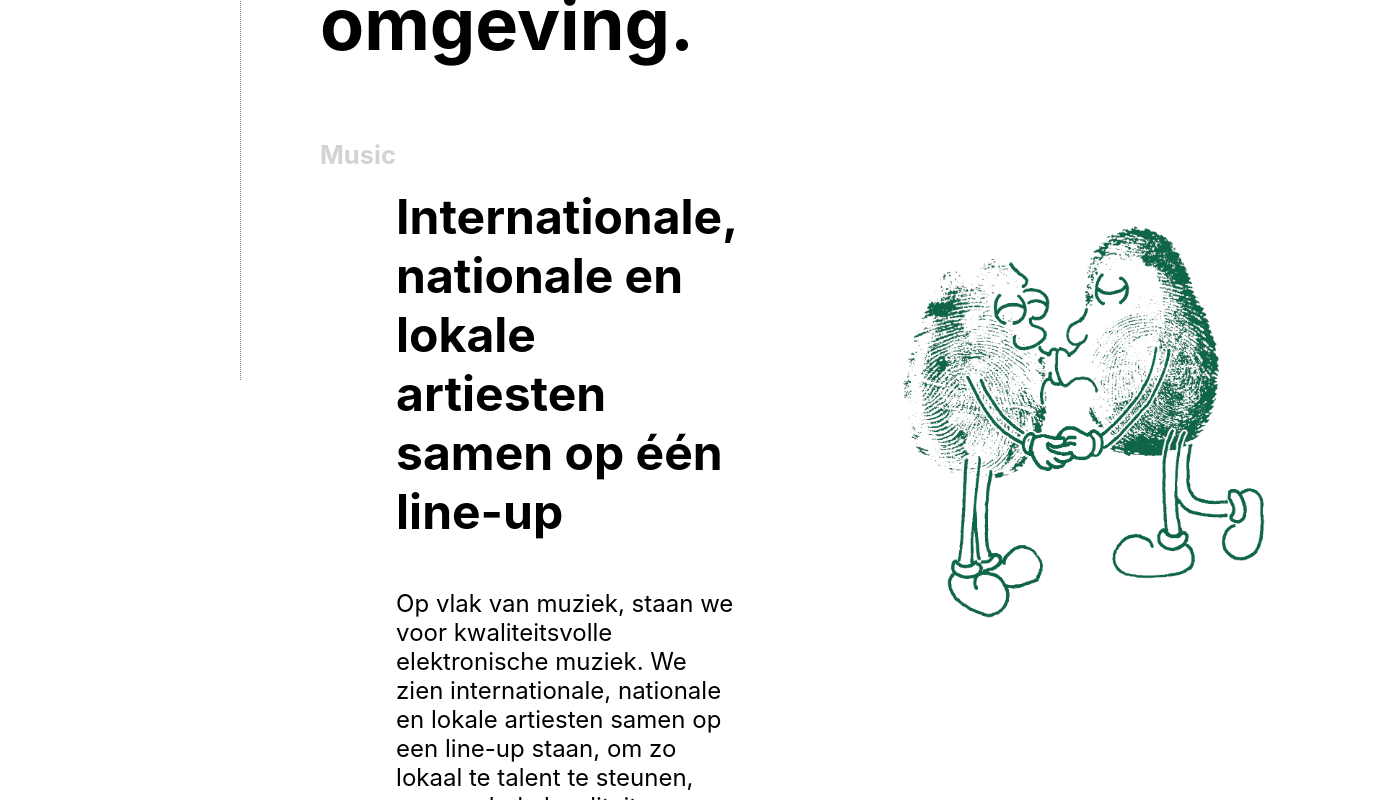
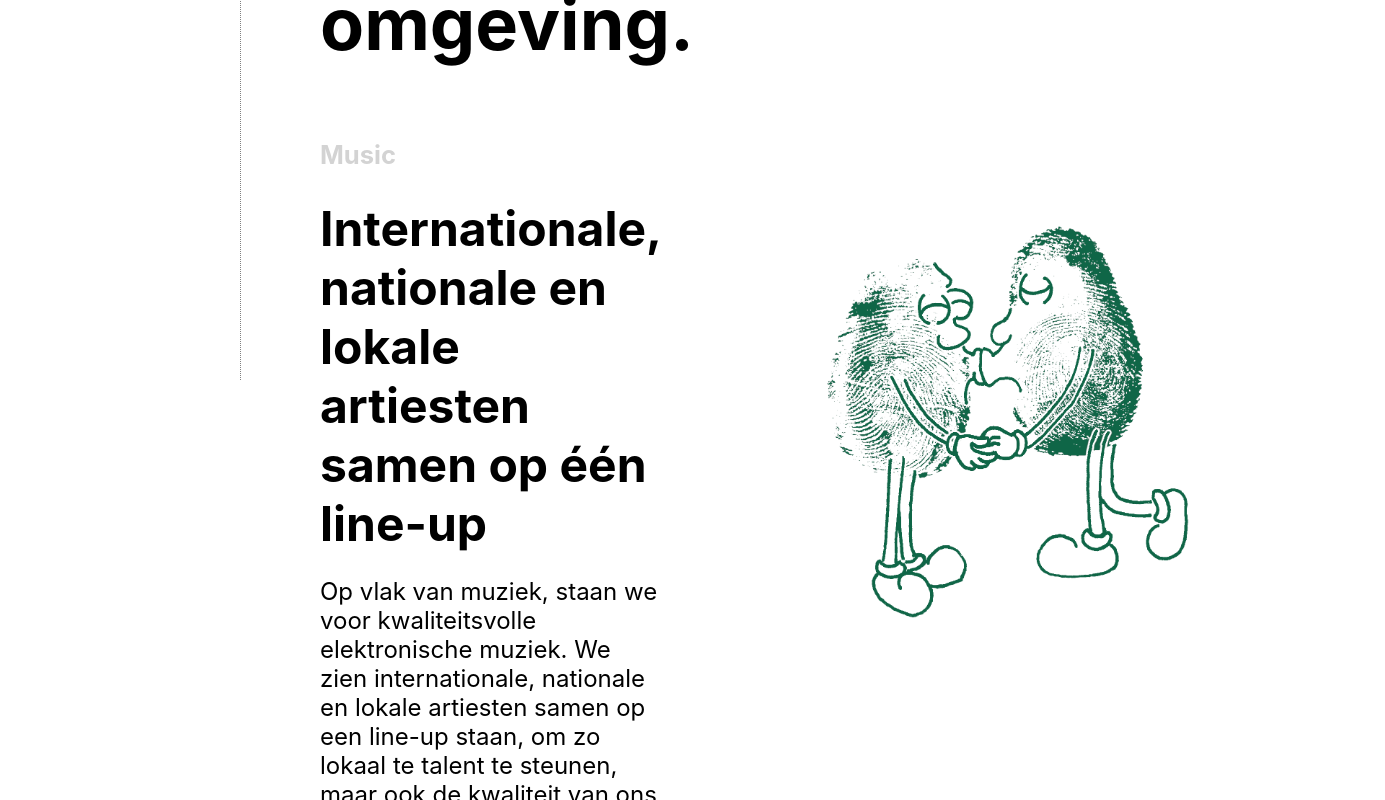
Before and after one commit to SamuelTocci/Affair, a React (Create React App) app: page / in a window 1280 px wide. Shown: the part 440-1240 px from the top of the page, 1385 px wide, since content can reach past the window. Built offline with nearby package versions, Linux system fonts and the light colour scheme.

Commit message:
fixed picture text paragraph alignment

```diff
--- a/src/components/PictureText.css
+++ b/src/components/PictureText.css
@@ -2,6 +2,7 @@
     height: 100%;
     width: 100%;
     display: flex;
+    padding-bottom: 3em;
 }
 
 .Category{
@@ -14,6 +15,7 @@
     font-weight: Bold;
     font-size: 3em;
     max-width: 600px;
+    padding-top: 0.6em;
 }
 
 .Text{
--- a/src/components/PictureText.js
+++ b/src/components/PictureText.js
@@ -1,15 +1,15 @@
 import react from 'react'
-import PictureTextStyle from "./PictureText.css"
+import PictureTextInverseStyle from "./PictureText.css"
 
 const PictureText = (props) => {
     return (
         <div className={"container"}>
+            <div>
             <div className={"Category"}>
                 {props.category}
             </div>
-            <div>
             <div className={"Title"}>
-                <p>{props.title}</p>
+                {props.title}
             </div>
             <div className={"Text"}>
                 <p>{props.text}</p>
--- a/src/pages/Home.js
+++ b/src/pages/Home.js
@@ -16,7 +16,7 @@ const Home = () => {
         "nationale en lokale artiesten samen op een line-up staan, om zo lokaal te talent te steunen, maar\n" +
         "ook de kwaliteit van ons evenement te garanderen. Binnen de alternatieve elektronische muziek\n" +
         "scene focussen we vooral op house, techno en alles ertussen."} img={fingerprints}/>
-        <PictureText  category={"Music"} title={"Internationale, nationale en lokale artiesten samen op één line-up"} text={"Op vlak van muziek, staan we voor kwaliteitsvolle elektronische muziek. We zien internationale,\n" +
+        <PictureText category={"Music"} title={"Internationale, nationale en lokale artiesten samen op één line-up"} text={"Op vlak van muziek, staan we voor kwaliteitsvolle elektronische muziek. We zien internationale,\n" +
         "nationale en lokale artiesten samen op een line-up staan, om zo lokaal te talent te steunen, maar\n" +
         "ook de kwaliteit van ons evenement te garanderen. Binnen de alternatieve elektronische muziek\n" +
         "scene focussen we vooral op house, techno en alles ertussen."} img={musicPicture}/>
```
